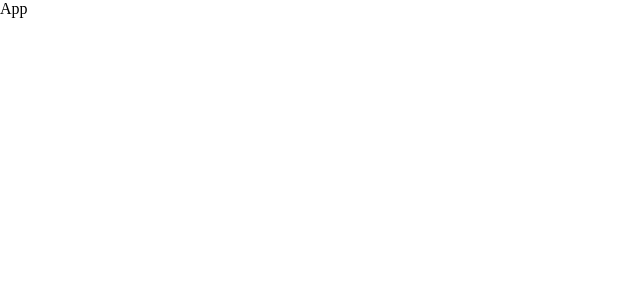
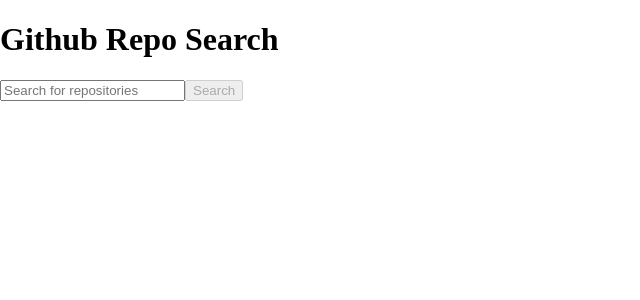
Before and after one commit to Priyanshu-24/github-repo-search, a React (Vite) app: page / in a window 1280 px wide. Shown: the top 300 px of the page, without its empty margins (0-640 px from the left). Built offline with nearby package versions, Linux system fonts and the light colour scheme.

Commit message:
added search bar and fetching requested repos

```diff
--- a/package.json
+++ b/package.json
@@ -10,6 +10,7 @@
     "preview": "vite preview"
   },
   "dependencies": {
+    "axios": "^1.6.8",
     "react": "^18.2.0",
     "react-dom": "^18.2.0"
   },
--- a/src/App.jsx
+++ b/src/App.jsx
@@ -1,5 +1,24 @@
+import Search from "./components/Search";
+import { getQueriedRepos } from "./utils/services";
+import { useState } from "react";
+
 const App = () => {
-  return <div>App</div>;
+  const [repos, setRepos] = useState([]);
+
+  const searchQueriedRepos = (query) => {
+    getQueriedRepos(query).then((res) => {
+      setRepos(res?.data);
+    });
+  };
+
+  console.log(repos);
+
+  return (
+    <div>
+      <h1>Github Repo Search</h1>
+      <Search onSearch={searchQueriedRepos} />
+    </div>
+  );
 };
 
 export default App;
--- /dev/null
+++ b/src/components/Search.jsx
@@ -0,0 +1,30 @@
+import { useState } from "react";
+
+const Search = ({ onSearch }) => {
+  const [query, setQuery] = useState("");
+
+  const handleChange = (e) => {
+    setQuery(e.target.value);
+  };
+
+  const handleSubmit = (e) => {
+    e.preventDefault();
+    onSearch(query);
+  };
+
+  return (
+    <form onSubmit={handleSubmit}>
+      <input
+        type="text"
+        value={query}
+        onChange={handleChange}
+        placeholder="Search for repositories"
+      />
+      <button type="submit" disabled={!query?.length}>
+        Search
+      </button>
+    </form>
+  );
+};
+
+export default Search;
--- /dev/null
+++ b/src/utils/services.js
@@ -0,0 +1,6 @@
+import axios from "axios";
+
+const BASE_URL = "https://api.github.com";
+
+export const getQueriedRepos = (query) =>
+  axios.get(`${BASE_URL}/search/repositories?q=${query}`);
```
Also changed, not shown: 1 other file (tests, documents, lock files or other folders).
